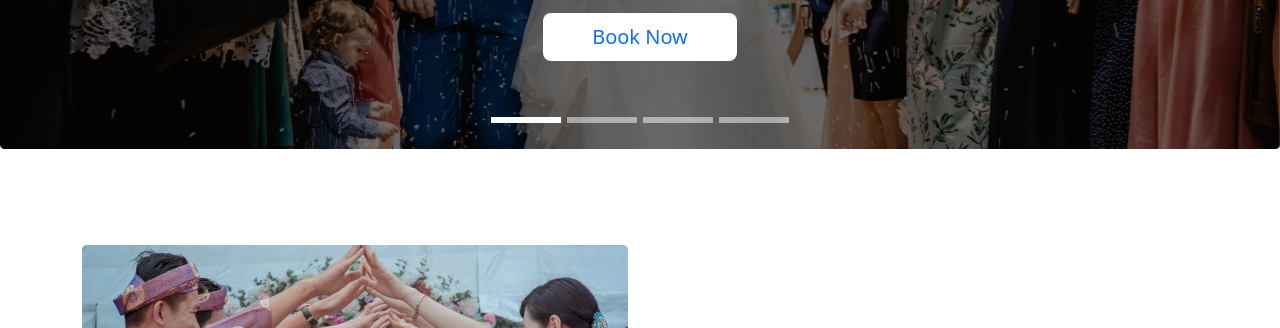
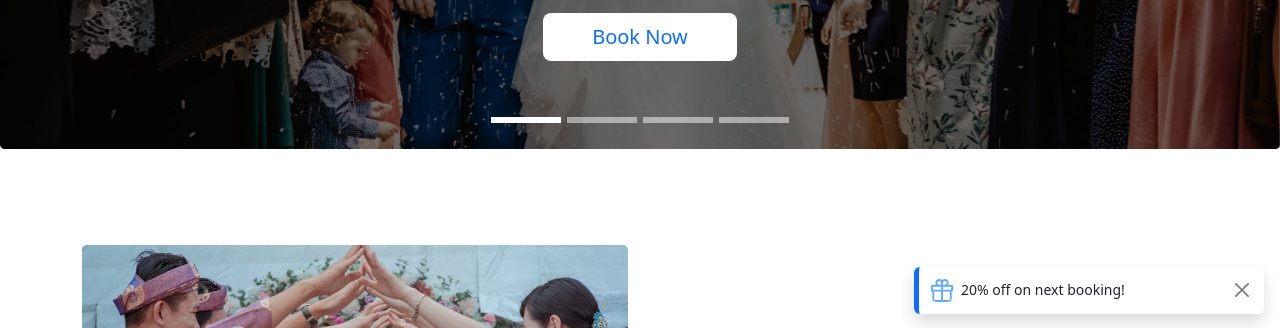
Before and after one commit to mickeymaruf/convention-center, a plain HTML site: page index.html in a window 1280 px wide. Shown: the part 470-798 px from the top of the page. Drawn offline with nearby package versions, Linux system fonts and the light colour scheme.

Commit message:
toast added

```diff
--- a/index.html
+++ b/index.html
@@ -126,7 +126,7 @@
                 <path fill-rule="evenodd"
                   d="M1 8a.5.5 0 0 1 .5-.5h11.793l-3.147-3.146a.5.5 0 0 1 .708-.708l4 4a.5.5 0 0 1 0 .708l-4 4a.5.5 0 0 1-.708-.708L13.293 8.5H1.5A.5.5 0 0 1 1 8z" />
               </svg></a>
-          </div>
+            </div>
         </div>
       </div>
     </section>
@@ -421,6 +421,16 @@
   </footer>
   <!-- footer -->
 
+  <!-- taosts -->
+  <div class="toast show position-fixed bottom-0 end-0 me-3 mb-3 border-0 border-start border-5 border-primary" role="alert" aria-live="assertive" aria-atomic="true">
+    <div class="toast-body d-flex">
+      <img src="icons/Vector.svg" class="rounded me-2" alt="...">
+      <span>20% off on next booking!</span>
+      <button type="button" class="btn-close ms-auto" data-bs-dismiss="toast" aria-label="Close"></button>
+    </div>
+  </div>
+  <!-- taosts -->
+
   <!-- <script src="bootstrap/bootstrap.min.js"></script> -->
   <script src="https://cdn.jsdelivr.net/npm/bootstrap@5.2.0/dist/js/bootstrap.bundle.min.js"
     integrity="sha384-A3rJD856KowSb7dwlZdYEkO39Gagi7vIsF0jrRAoQmDKKtQBHUuLZ9AsSv4jD4Xa"
```
